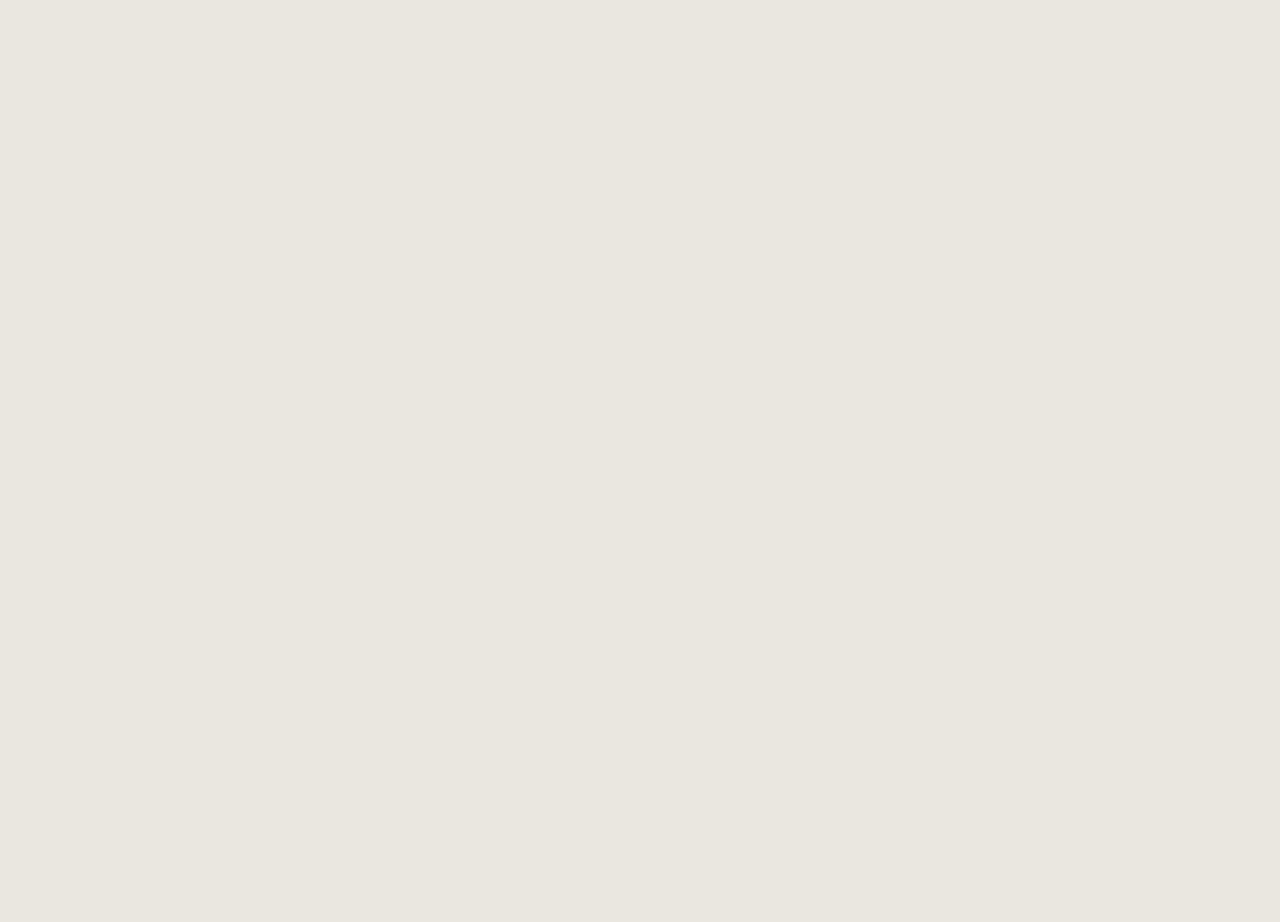
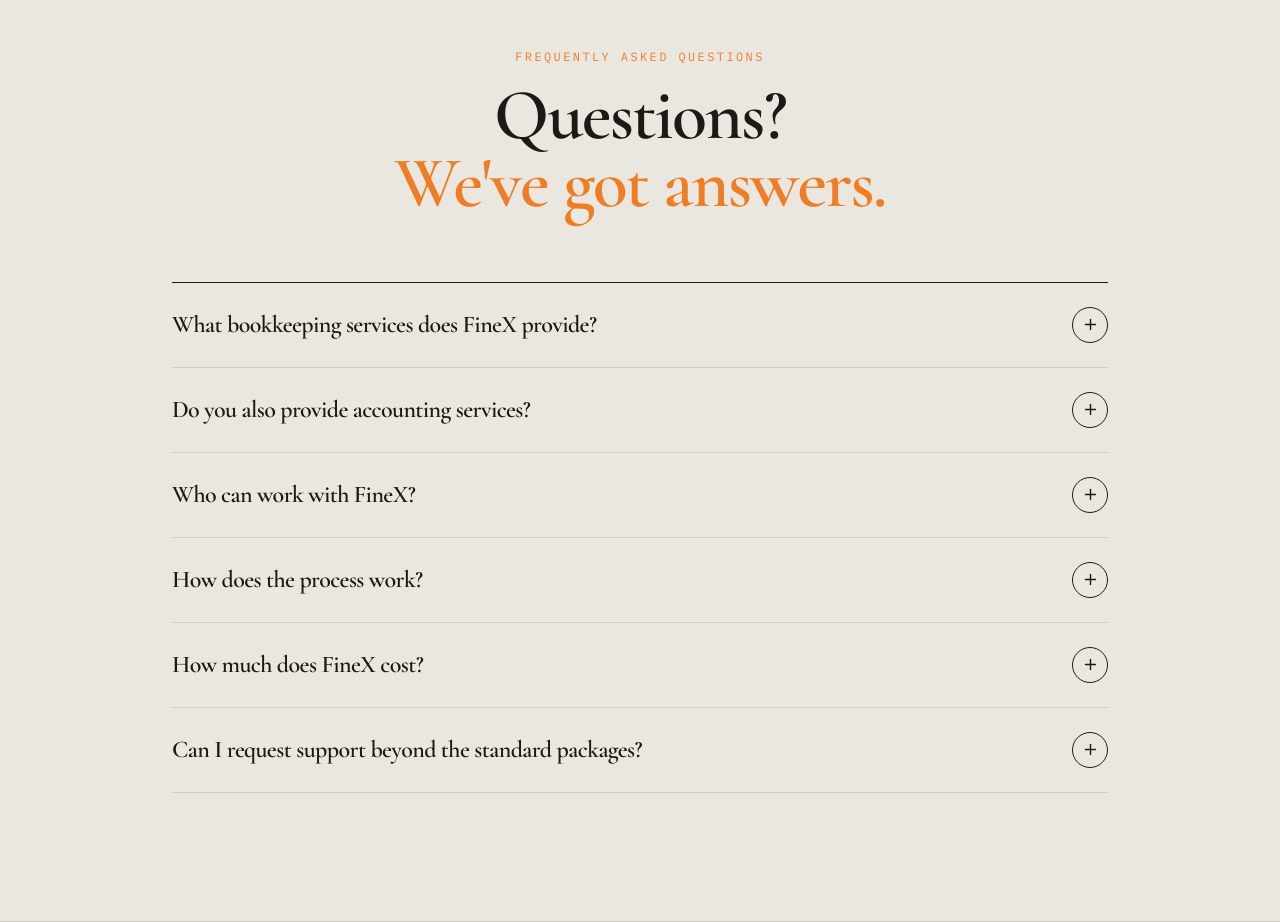
Before and after one commit to asasatha9494/finex-website, a Next.js app: page / in a window 1280 px wide. Shown: the part 6620-7542 px from the top of the page. Before the commit the page ends 6541 px from the top, so only its background shows below. Built offline with nearby package versions, Linux system fonts and the light colour scheme.

Commit message:
added FAQ section

```diff
--- a/app/page.tsx
+++ b/app/page.tsx
@@ -6,6 +6,7 @@
 import Process from "@/components/Process";
 import Pricing from "@/components/Pricing";
 import About from "@/components/About";
+import FAQ from "@/components/FAQ";
 
 export default function Home() {
   return (
@@ -18,6 +19,7 @@
       <Process />
       <Pricing />
       <About />
+      <FAQ />
     </main>
   );
 }
--- /dev/null
+++ b/components/FAQ.tsx
@@ -0,0 +1,116 @@
+"use client";
+
+import { useState } from "react";
+import { Plus } from "lucide-react";
+
+const faqs = [
+  {
+    question: "What bookkeeping services does FineX provide?",
+    answer:
+      "FineX provides general bookkeeping, bank reconciliation, invoicing and billing, bulk billing, accounts receivable and accounts payable support.",
+  },
+  {
+    question: "Do you also provide accounting services?",
+    answer:
+      "Yes. FineX offers month-end processing, recurring and month-end journal entries, general ledger and balance sheet reconciliation, and monthly reporting.",
+  },
+  {
+    question: "Who can work with FineX?",
+    answer:
+      "FineX is positioned as an offshore bookkeeping and accounting partner for businesses worldwide, across different industries.",
+  },
+  {
+    question: "How does the process work?",
+    answer:
+      "We start by understanding your business and bookkeeping requirements, establish a clear workflow, and then provide ongoing bookkeeping and accounting support.",
+  },
+  {
+    question: "How much does FineX cost?",
+    answer:
+      "Current packages start at $150–200 per month for Starter and $300–400 per month for Growth. Final pricing depends on the scope and requirements of the engagement.",
+  },
+  {
+    question: "Can I request support beyond the standard packages?",
+    answer:
+      "Yes. Additional requirements can be discussed based on transaction volume, accounting needs and the scope of work.",
+  },
+];
+
+export default function FAQ() {
+  const [openIndex, setOpenIndex] = useState<number | null>(null);
+
+  return (
+    <section
+      id="faq"
+      className="border-b border-[#d3cfc3] bg-[#eae7e0] py-24 md:py-32"
+    >
+      <div className="mx-auto max-w-[1000px] px-6 md:px-8">
+
+        {/* Heading */}
+        <div className="text-center">
+          <p className="finex-mono text-xs uppercase tracking-[0.2em] text-[#ef7d24]">
+            Frequently Asked Questions
+          </p>
+
+          <h2 className="finex-heading mt-4 text-5xl leading-[0.95] text-[#1c1a17] md:text-7xl">
+            Questions?
+            <br />
+            <span className="text-[#ef7d24]">We've got answers.</span>
+          </h2>
+        </div>
+
+        {/* FAQ list */}
+        <div className="mt-16 border-t border-[#1c1a17]">
+          {faqs.map((faq, index) => {
+            const isOpen = openIndex === index;
+
+            return (
+              <div
+                key={faq.question}
+                className="border-b border-[#d3cfc3]"
+              >
+                <button
+                  type="button"
+                  onClick={() =>
+                    setOpenIndex(isOpen ? null : index)
+                  }
+                  className="flex w-full items-center justify-between gap-6 py-6 text-left"
+                  aria-expanded={isOpen}
+                >
+                  <span className="finex-heading text-xl text-[#1c1a17] md:text-2xl">
+                    {faq.question}
+                  </span>
+
+                  <span
+                    className={`flex h-9 w-9 shrink-0 items-center justify-center rounded-full border border-[#1c1a17] transition-all duration-300 ${
+                      isOpen
+                        ? "rotate-45 bg-[#ef7d24] text-white border-[#ef7d24]"
+                        : ""
+                    }`}
+                  >
+                    <Plus size={17} />
+                  </span>
+                </button>
+
+                <div
+                  className={`grid transition-all duration-300 ${
+                    isOpen
+                      ? "grid-rows-[1fr] opacity-100"
+                      : "grid-rows-[0fr] opacity-0"
+                  }`}
+                >
+                  <div className="overflow-hidden">
+                    <p className="finex-body max-w-3xl pb-6 pr-14 text-sm leading-7 text-[#5c584f] md:text-base">
+                      {faq.answer}
+                    </p>
+                  </div>
+                </div>
+              </div>
+            );
+          })}
+        </div>
+
+      </div>
+    </section>
+  );
+}
```
